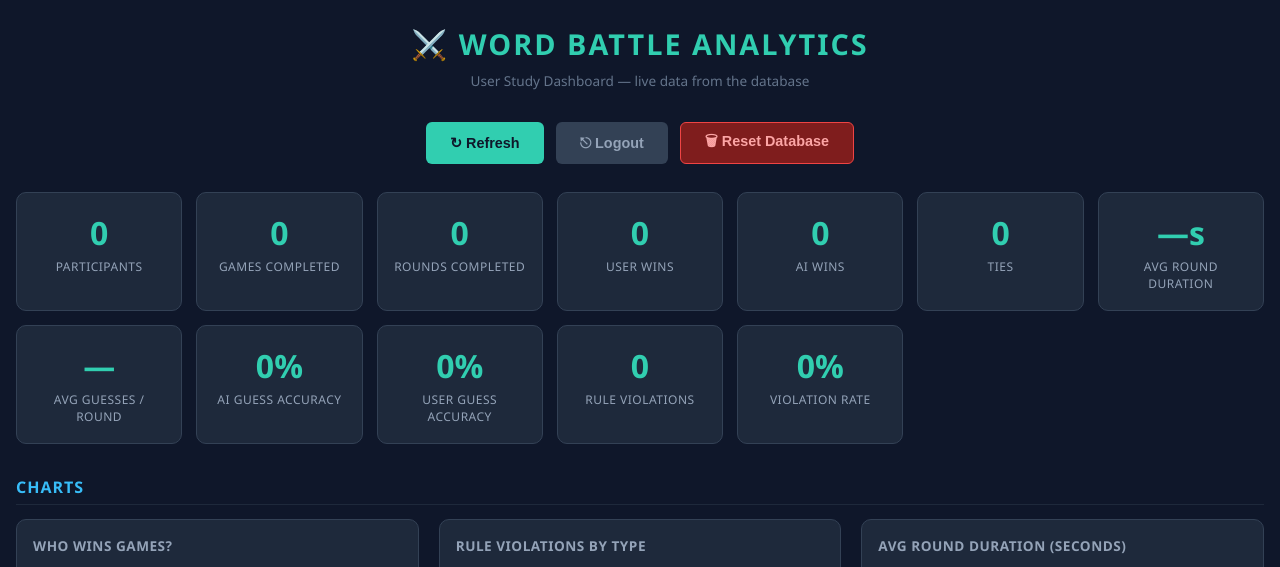
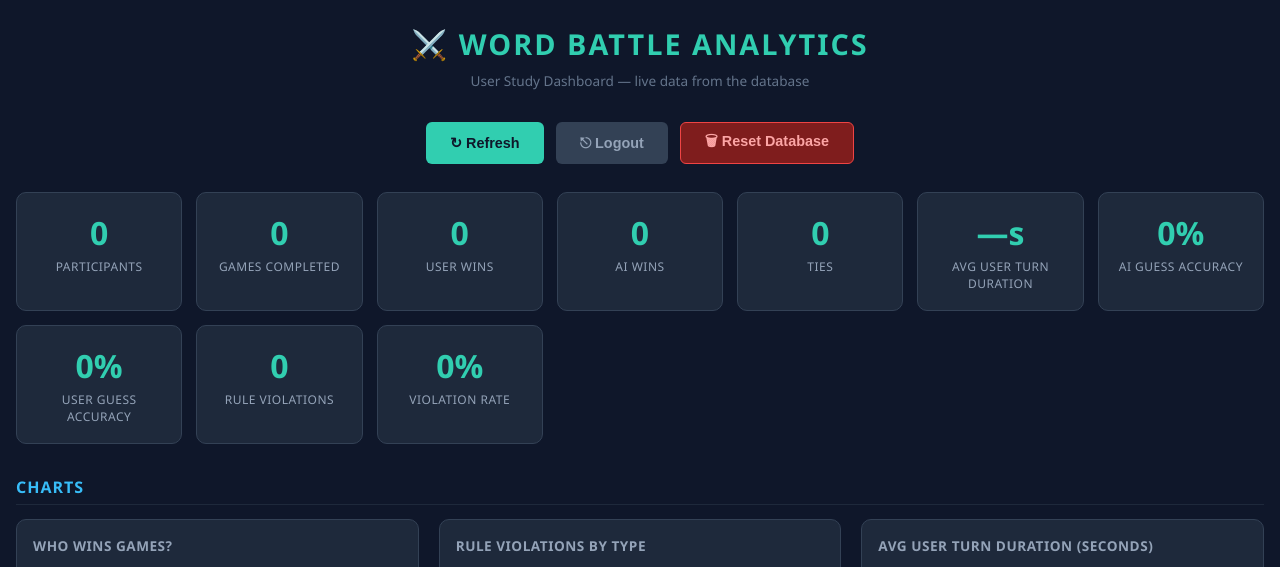
Before and after one commit to hassanhmostafa/word-battle, a Flask app: page /analytics in a window 1280 px wide. Shown: the top 567 px of the page. Run offline with Flask 3, Linux system fonts and the light colour scheme; the visitor is signed in with stand-in values (Sample User, id 1); data comes from the database, SQL or seed files in the repository; data that the repository does not hold is empty.

Commit message:
Refine analytics dashboard wording and metrics

```diff
--- a/app.py
+++ b/app.py
@@ -1001,18 +1001,18 @@ def analytics_data():
     ).fetchall()
     outcome_breakdown = {r['outcome']: r['cnt'] for r in outcomes}
 
-    avg_round_duration = db.execute("""
+    avg_user_turn_duration = db.execute("""
         SELECT AVG((julianday(ended_at) - julianday(started_at)) * 86400)
-        FROM Rounds WHERE ended_at IS NOT NULL AND started_at IS NOT NULL
+        FROM Rounds
+        WHERE ended_at IS NOT NULL AND started_at IS NOT NULL AND game_mode = 'user_guesses'
     """).fetchone()[0]
 
-    round_duration_by_mode = db.execute("""
-        SELECT game_mode,
-               ROUND(AVG((julianday(ended_at) - julianday(started_at)) * 86400), 1) as avg_sec,
+    user_turn_duration = db.execute("""
+        SELECT ROUND(AVG((julianday(ended_at) - julianday(started_at)) * 86400), 1) as avg_sec,
                COUNT(*) as cnt
-        FROM Rounds WHERE ended_at IS NOT NULL AND started_at IS NOT NULL
-        GROUP BY game_mode
-    """).fetchall()
+        FROM Rounds
+        WHERE ended_at IS NOT NULL AND started_at IS NOT NULL AND game_mode = 'user_guesses'
+    """).fetchone()
 
     round_outcomes = db.execute(
         "SELECT outcome, COUNT(*) as cnt FROM Rounds WHERE ended_at IS NOT NULL GROUP BY outcome"
@@ -1100,7 +1100,7 @@ def analytics_data():
             "total_violations": total_violations,
             "total_checks": total_checks,
             "violation_rate_pct": round(total_violations / total_checks * 100, 1) if total_checks else 0,
-            "avg_round_duration_sec": round(avg_round_duration, 1) if avg_round_duration else None,
+            "avg_user_turn_duration_sec": round(avg_user_turn_duration, 1) if avg_user_turn_duration else None,
             "avg_user_guesses_per_round": avg_user_guesses,
             "ai_correct_guesses": ai_correct,
             "ai_rounds_total": ai_rounds_total,
@@ -1111,10 +1111,10 @@ def analytics_data():
         },
         "game_outcome_breakdown": outcome_breakdown,
         "round_outcome_breakdown": round_outcome_breakdown,
-        "round_duration_by_mode": [
-            {"mode": r["game_mode"], "avg_sec": r["avg_sec"], "count": r["cnt"]}
-            for r in round_duration_by_mode
-        ],
+        "user_turn_duration": {
+            "avg_sec": user_turn_duration["avg_sec"] if user_turn_duration else None,
+            "count": user_turn_duration["cnt"] if user_turn_duration else 0,
+        },
         "violations_by_type": [
             {"type": r["violation_type"], "count": r["cnt"]}
             for r in violations_by_type
--- a/templates/analytics.html
+++ b/templates/analytics.html
@@ -182,7 +182,7 @@
           <canvas id="chartViolations"></canvas>
         </div>
         <div class="chart-box">
-          <h3>Avg Round Duration (seconds)</h3>
+          <h3>Avg User Turn Duration (seconds)</h3>
           <canvas id="chartDuration"></canvas>
         </div>
         <div class="chart-box">
@@ -287,12 +287,10 @@
         const cardDefs = [
           { value: ov.total_users,           label: 'Participants' },
           { value: ov.total_games,           label: 'Games Completed' },
-          { value: ov.total_rounds,          label: 'Rounds Completed' },
           { value: ov.user_wins,             label: 'User Wins' },
           { value: ov.ai_wins,               label: 'AI Wins' },
           { value: ov.ties,                  label: 'Ties' },
-          { value: (ov.avg_round_duration_sec ?? '—') + 's', label: 'Avg Round Duration' },
-          { value: ov.avg_user_guesses_per_round ?? '—', label: 'Avg Guesses / Round' },
+          { value: (ov.avg_user_turn_duration_sec ?? '—') + 's', label: 'Avg User Turn Duration' },
           { value: ov.ai_accuracy_pct + '%',   label: 'AI Guess Accuracy' },
           { value: ov.user_accuracy_pct + '%',  label: 'User Guess Accuracy' },
           { value: ov.total_violations,          label: 'Rule Violations' },
@@ -317,11 +315,11 @@
           );
         }
 
-        // Duration by mode
-        if (d.round_duration_by_mode.length) {
+        // User turn duration
+        if (d.user_turn_duration && d.user_turn_duration.avg_sec !== null) {
           makeChart('chartDuration', 'bar',
-            d.round_duration_by_mode.map(r => r.mode === 'user_guesses' ? 'User Guesses' : 'AI Guesses'),
-            d.round_duration_by_mode.map(r => r.avg_sec)
+            ['User Turns'],
+            [d.user_turn_duration.avg_sec]
           );
         }
 
```
